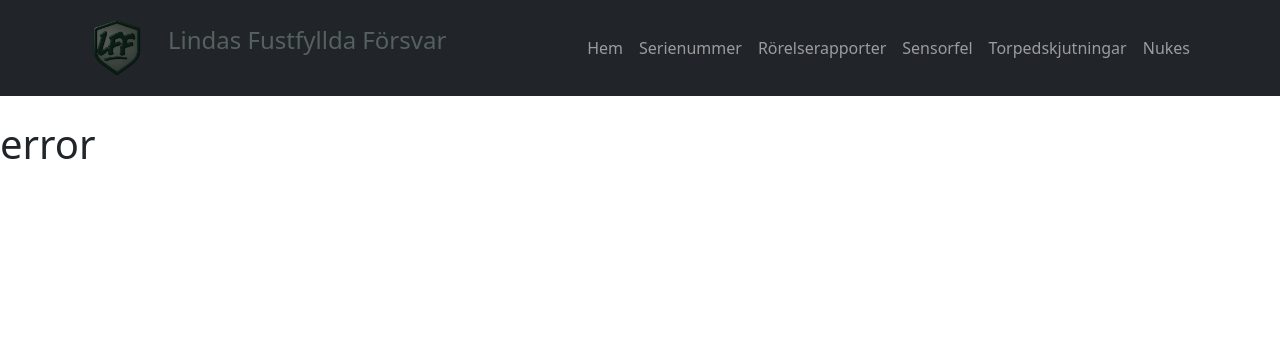
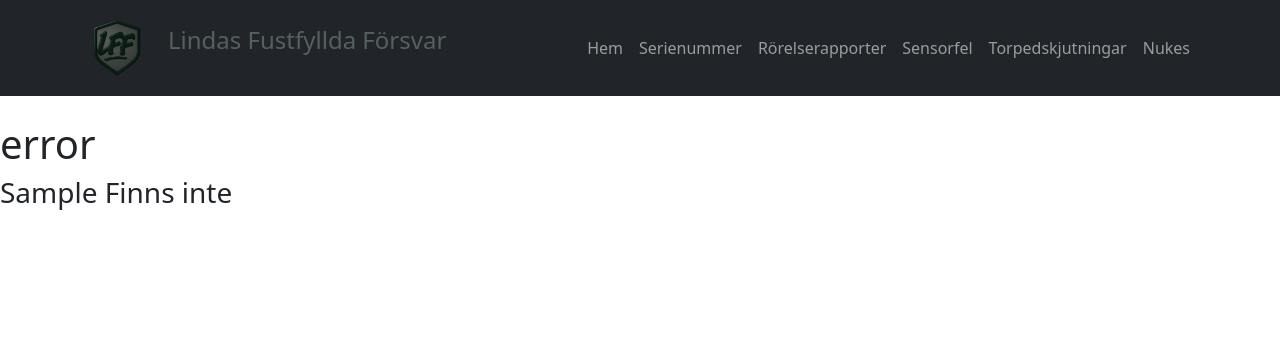
Before and after one commit to Gustavsahlberg/Ubatcentralen, a Flask app: template templates/submarine/error.html in a window 1280 px wide. Shown: the top 356 px of the page. Run offline with Flask 3, Linux system fonts and the light colour scheme; the template is opened without the code that fills it: most values are stand-ins (such as "Sample title", 1, 10 or a date in 2020); parts of the project's set-up code (start-up, migrations or seed data) failed here and were passed over.

Commit message:
lagt till felmedelande

```diff
--- a/templates/submarine/error.html
+++ b/templates/submarine/error.html
@@ -8,6 +8,7 @@
 <br>
 <section id="home" class="mt-5">
     <h1>error</h1>
+    <h3>{{ sn }} Finns inte</h3>
 
 
 </section>
```
